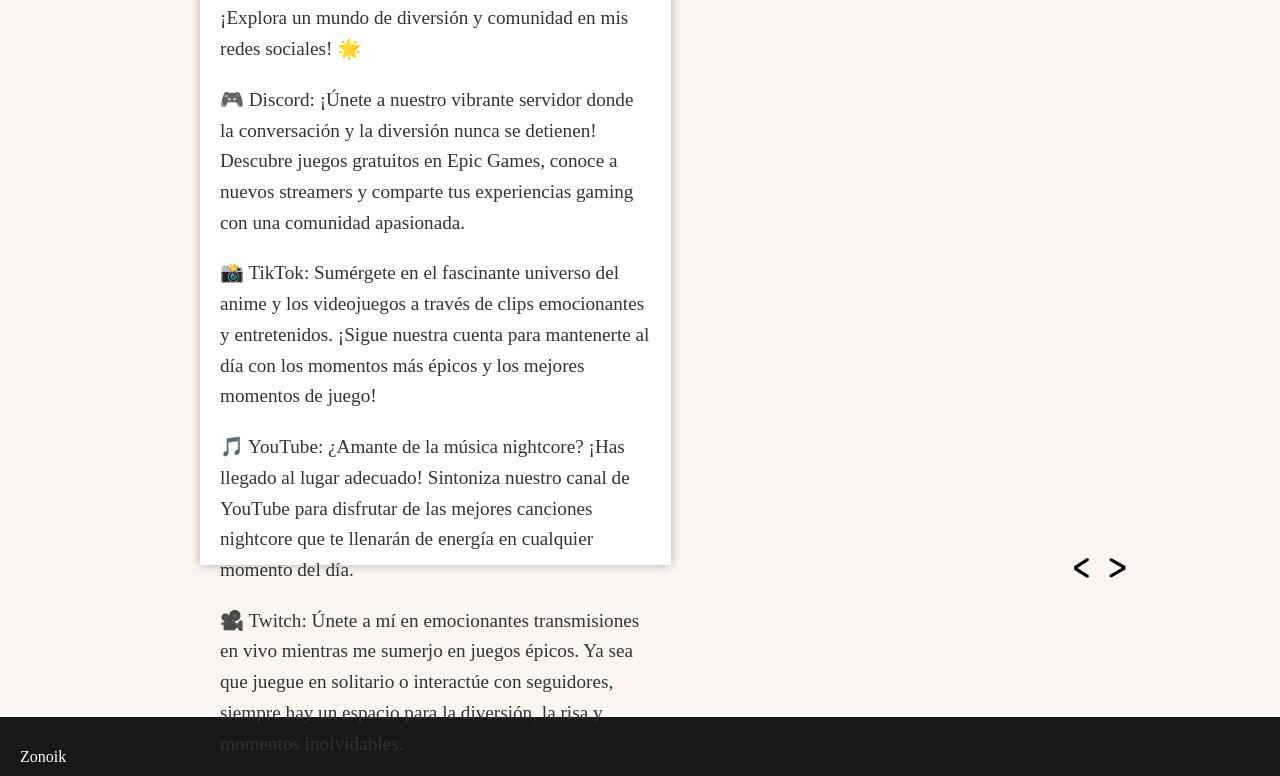
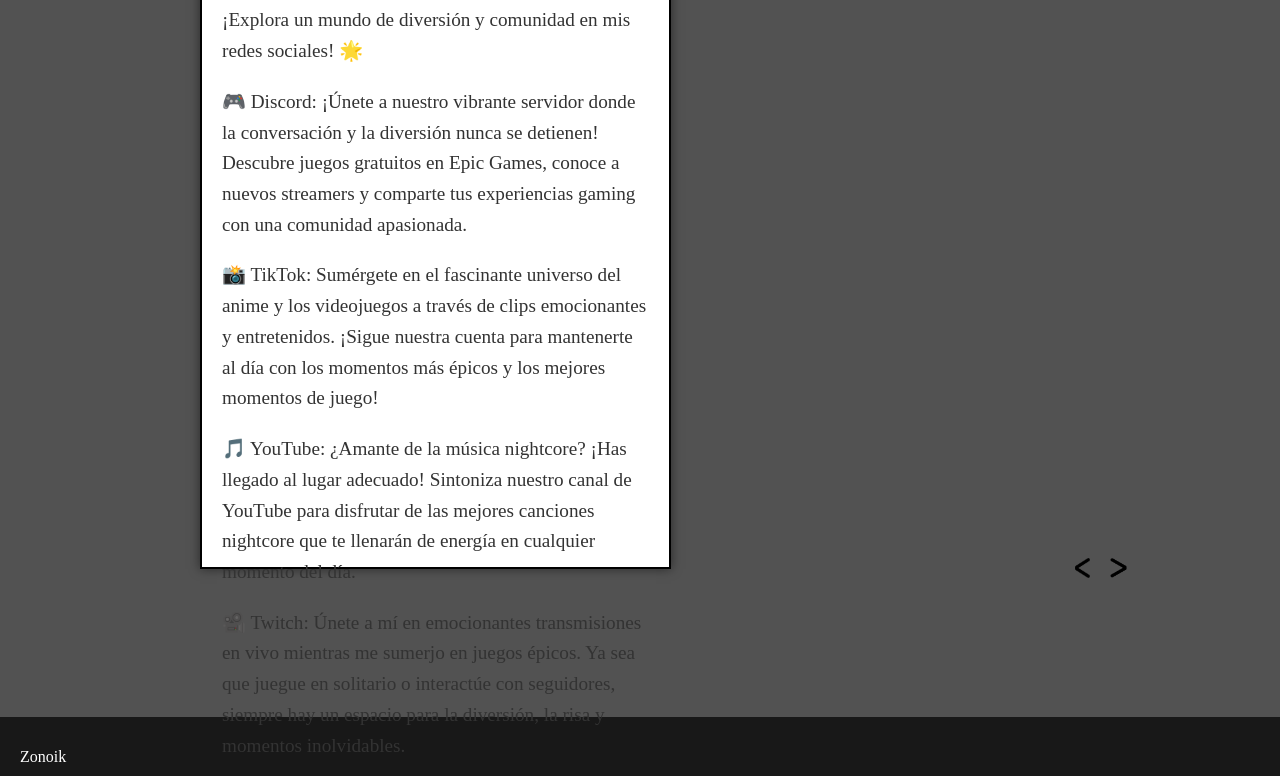
Before and after one commit to Zonoik09/Zonoikpage, a plain HTML site: page index.html in a window 1280 px wide. Shown: the part 213-989 px from the top of the page. Drawn offline with Linux system fonts and the light colour scheme.

Commit message:
background color

```diff
--- a/css/style.css
+++ b/css/style.css
@@ -95,7 +95,6 @@ section {
   height: 57em;
   overflow: hidden;
   background-color: #fdf6ee;
-  border-bottom: 2px solid black;
 }
 
 .banner h1 {
@@ -111,7 +110,6 @@ section {
   flex: 1;
   height: 50%;
   object-fit: cover;
-  border: 2px solid black;
 }
 
 .banner-content {
@@ -207,7 +205,7 @@ footer p {
 /* Slider */
 .container {
   display: flex;
-  background-color: #fdf6ee;
+  background-color: #525252;
   height: 57em;
 }
 
@@ -215,7 +213,8 @@ footer p {
   max-width: 700px;
   max-height: 620px;
   padding: 20px;
-  box-shadow: 0 0 10px rgba(0, 0, 0, 0.3);
+  border: 2px black solid;
+  box-shadow: 0 0 10px rgba(0, 0, 0, 0.5);
   margin-left: 200px;
   margin-top: 100px;
   background-color: white;
--- a/css/style3.css
+++ b/css/style3.css
@@ -88,7 +88,7 @@ section {
 
 .container {
   display: flex;
-  background-color: #fdf6ee;
+  background-color: #525252;
   height: 70em;
 }
 .bold {
```
